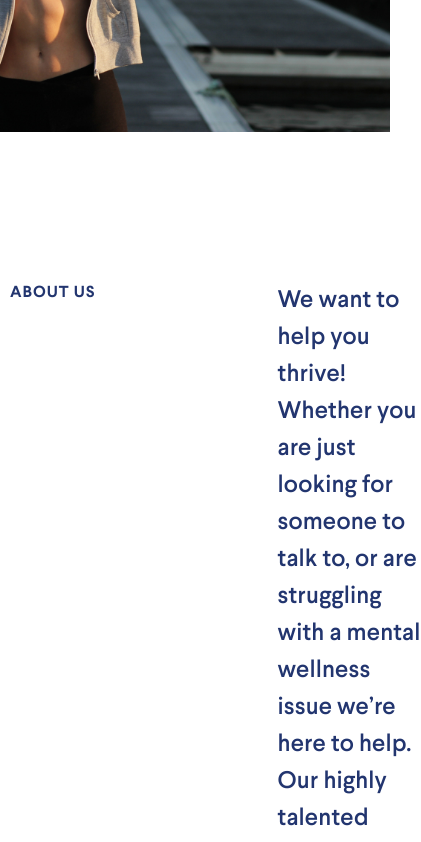
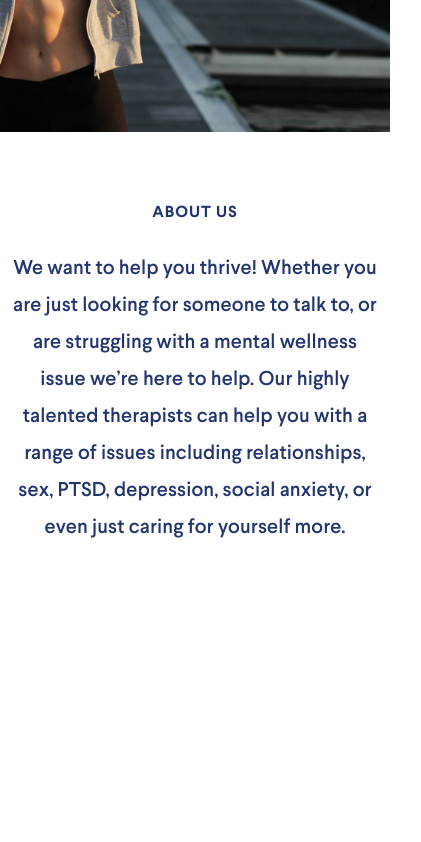
Before and after one commit to egorsv1985/Thrivetalk, a website: page src/index.html in a window 390 px wide. Shown: the part 1680-2522 px from the top of the page, 421 px wide, since content can reach past the window. After the commit the page ends 2226 px from the top, so only its background shows below. Drawn offline with nearby package versions, Linux system fonts and the light colour scheme; files that its build step writes are made by us from their sources.

Commit message:
fixed bags in adaptive in block home

```diff
--- a/src/assets/scss/blocks/_about.scss
+++ b/src/assets/scss/blocks/_about.scss
@@ -1,9 +1,18 @@
 .about {
-	padding: 150px 0 0;
+	padding-top: 150px;
+
+	@media only screen and (max-width: 900px) {
+		padding-top: 70px;
+	}
 
 	// .about__wrap
 	&__wrapper {
 		@include flex ();
+
+		@media only screen and (max-width: 900px) {
+			flex-direction: column;
+			align-items: center;
+		}
 
 		margin: 0 auto;
 	}
@@ -16,7 +25,13 @@
 		white-space: nowrap;
 		margin-right: 182px;
 
+		@media only screen and (max-width: 900px) {
+			text-align: center;
+			margin-bottom: 25px;
+			margin-right: 0;
 		}
+
+	}
 
 	// .about__text
 	&__text {
@@ -24,5 +39,9 @@
 		letter-spacing: 0.005em;
 		max-width: 600px;
 
+		@media only screen and (max-width: 900px) {
+			text-align: center;
+			font-size: 20px;
+		}
 	}
 }
--- a/src/assets/scss/blocks/_services.scss
+++ b/src/assets/scss/blocks/_services.scss
@@ -1,6 +1,6 @@
 .services {
 	margin: 0 auto;
-	padding: 0 0 35px;
+	padding: 70px 0 35px;
 
 	// .services__title
 	&__title {
```
Also changed, not shown: dist/assets/css/style.min.css, 1 other file.
